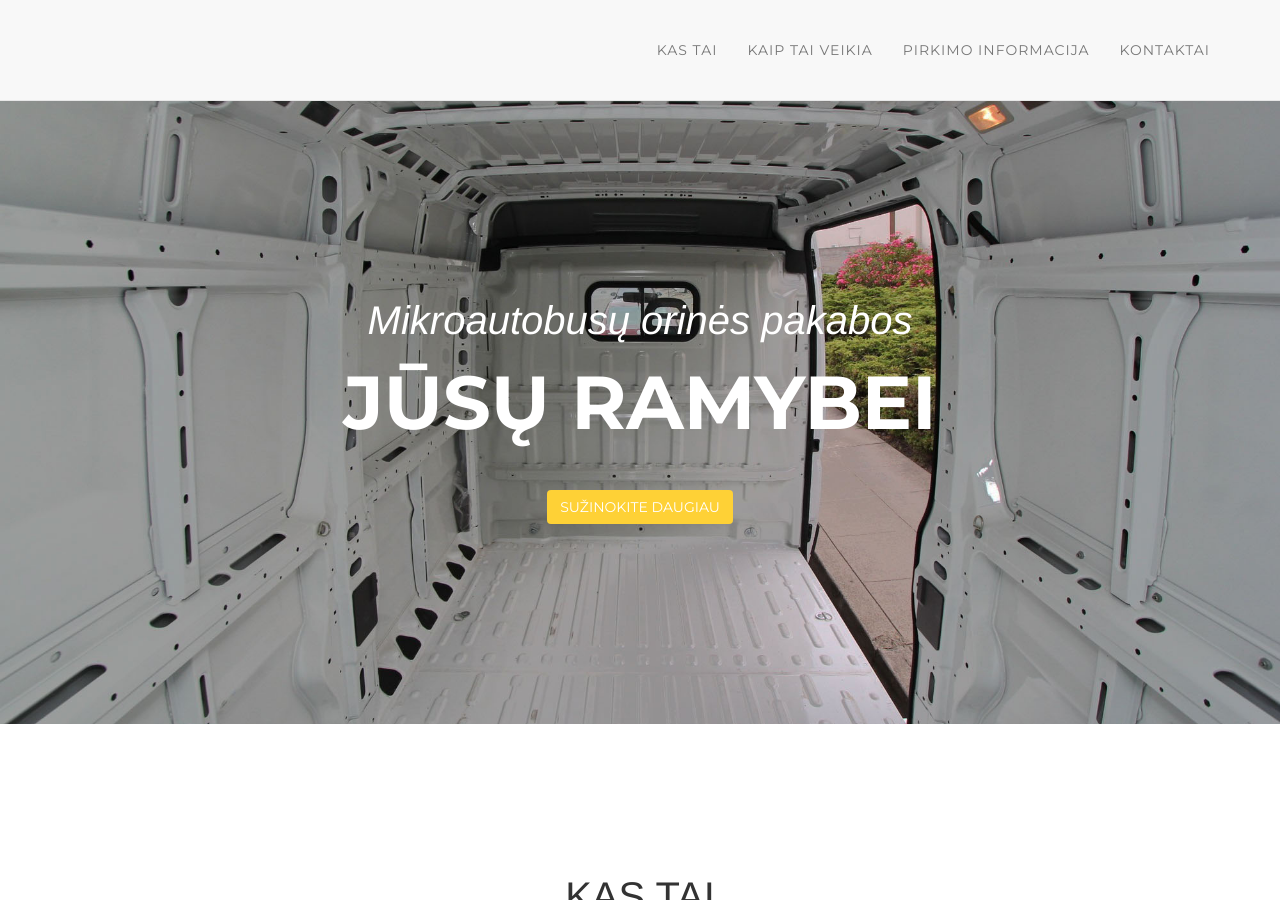
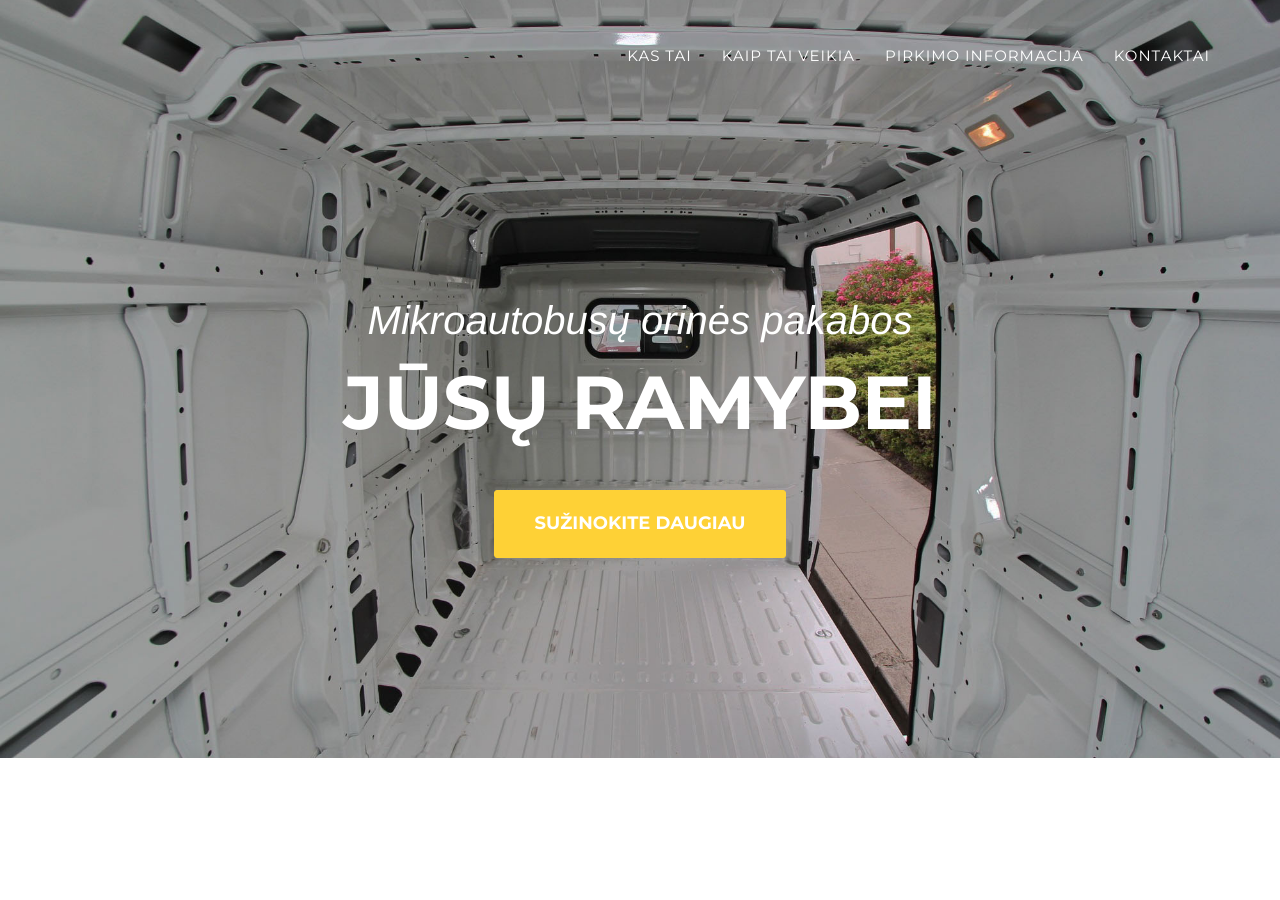
Before and after one commit to Bitvala/MikroautobusuPagalves, a Jekyll site: the page built from index.html, in a window 1280 px wide and 900 px high. Built offline with Jekyll 4.4.1, drawn with Linux system fonts in a browser that asks for light colours; nearby versions of some CDN libraries; some web fonts are replaced; library files that are not in the unit come from our copies.

Commit message:
Update head.html

```diff
--- a/_includes/head.html
+++ b/_includes/head.html
@@ -9,8 +9,7 @@
 
     <!-- Custom CSS & Bootstrap Core CSS - Uses Bootswatch Flatly Theme: http://bootswatch.com/flatly/ -->
         <link rel="stylesheet" href="{{ "/style.css" | prepend: site.baseurl }}">
-        <link rel="stylesheet" href="{{ "/_includes/css//bootstrap.min.css" | prepend: site.baseurl }}">
-        <link rel="stylesheet" href="{{ "/_includes/css/agency.css" | prepend: site.baseurl }}">
+
 
     <!-- Custom Fonts -->
     <link rel="stylesheet" href="{{ "/css/font-awesome/css/font-awesome.min.css" | prepend: site.baseurl }}">
```
